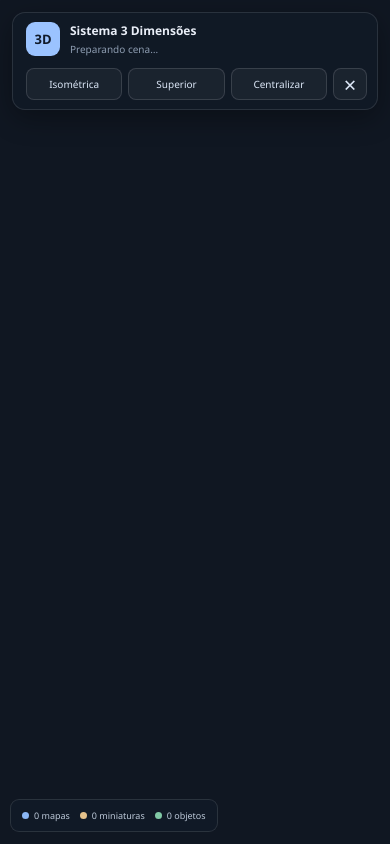
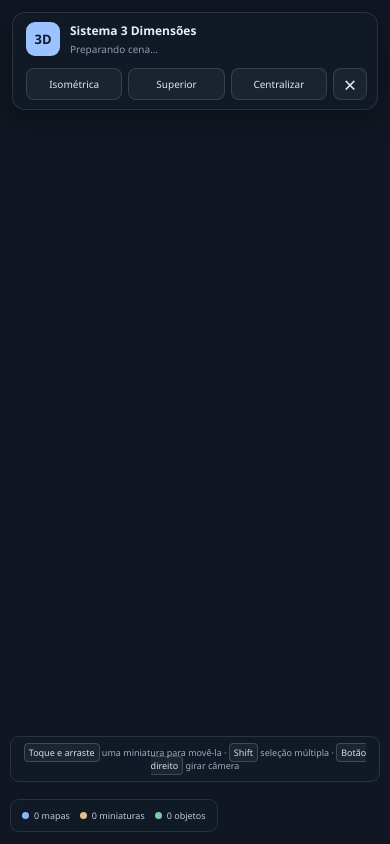
Before and after one commit to Onze1Onze/Sistema-3-dimensoes, a website built with Vite: page viewer.html in a window 390 px wide. Built offline with nearby package versions, Linux system fonts and the light colour scheme; what @owlbear-rodeo/sdk would draw is missing.

Commit message:
Improve touch input handling and show drag guidance on mobile

```diff
--- a/src/styles.css
+++ b/src/styles.css
@@ -21,7 +21,7 @@ button { font: inherit; }
 .primary-button:disabled { cursor: not-allowed; opacity: .45; }
 .footnote { color: #718096; margin: 16px 0 0; font-size: 10px; text-align: center; }
 .viewer-body { background: #101722; touch-action: none; }
-#scene-canvas { display: block; width: 100%; height: 100%; touch-action: none; outline: none; }
+#scene-canvas { display: block; width: 100%; height: 100%; touch-action: none; -webkit-user-select: none; user-select: none; -webkit-touch-callout: none; outline: none; }
 .viewer-topbar { position: absolute; z-index: 5; top: 12px; left: 12px; right: 12px; min-height: 56px; display: flex; align-items: center; justify-content: space-between; gap: 12px; padding: 9px 10px 9px 13px; border: 1px solid #ffffff1c; border-radius: 13px; background: #111a27dc; backdrop-filter: blur(16px); box-shadow: 0 8px 28px #0005; }
 .viewer-brand { display: flex; align-items: center; gap: 10px; min-width: 0; }
 .mini-mark { width: 34px; height: 34px; display: grid; place-items: center; border-radius: 9px; color: #101a2a; background: #9bc3ff; font: 700 13px 'Segoe UI', system-ui, sans-serif; }
@@ -50,7 +50,7 @@ kbd { padding: 2px 4px; border: 1px solid #ffffff2c; border-radius: 4px; backgro
   .top-actions { width: 100%; }
   .tool-button { flex: 1; }
   .viewer-bottom-left { bottom: 12px; left: 10px; font-size: 9px; gap: 5px; }
-  .viewer-help { display: none; }
+  .viewer-help { display: block; left: 10px; right: 10px; bottom: 62px; text-align: center; font-size: 9px; }
 }
 
 .token-toolbar {
```
